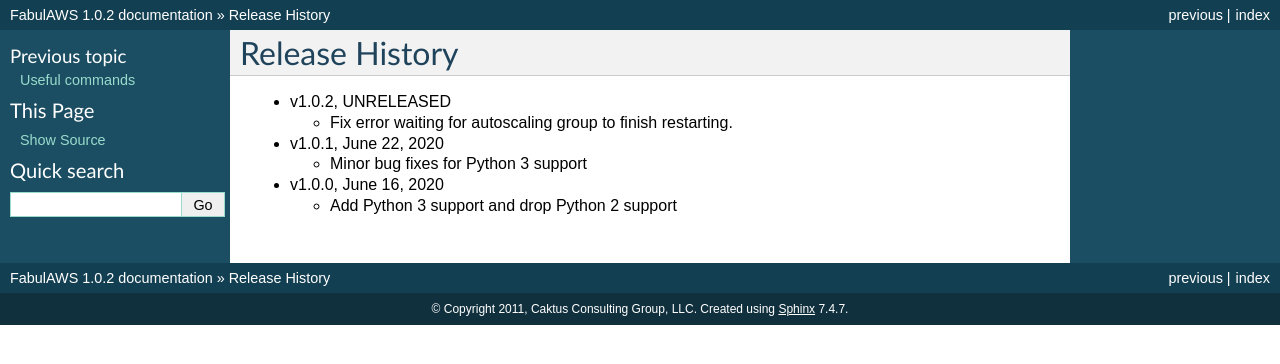
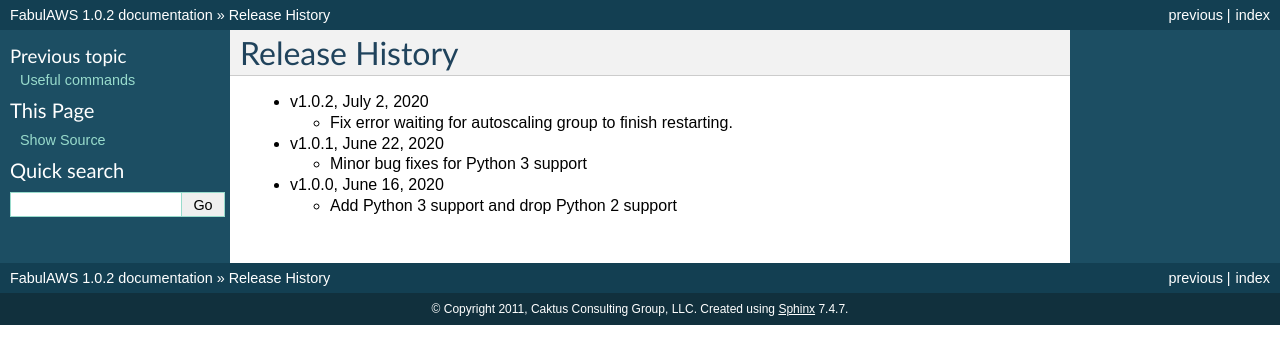
Before and after one commit to caktus/fabulaws, a Sphinx documentation site: the page built from docs/releases.rst, in a window 1280 px wide. Shown: the top 364 px of the page. Built offline with Sphinx 7.4.7, drawn with Linux system fonts in a browser that asks for light colours.

Commit message:
Add date to v1.0.2 in release history

```diff
--- a/docs/releases.rst
+++ b/docs/releases.rst
@@ -1,7 +1,7 @@
 Release History
 ===============
 
-* v1.0.2, UNRELEASED
+* v1.0.2, July 2, 2020
 
   * Fix error waiting for autoscaling group to finish restarting.
 
```
